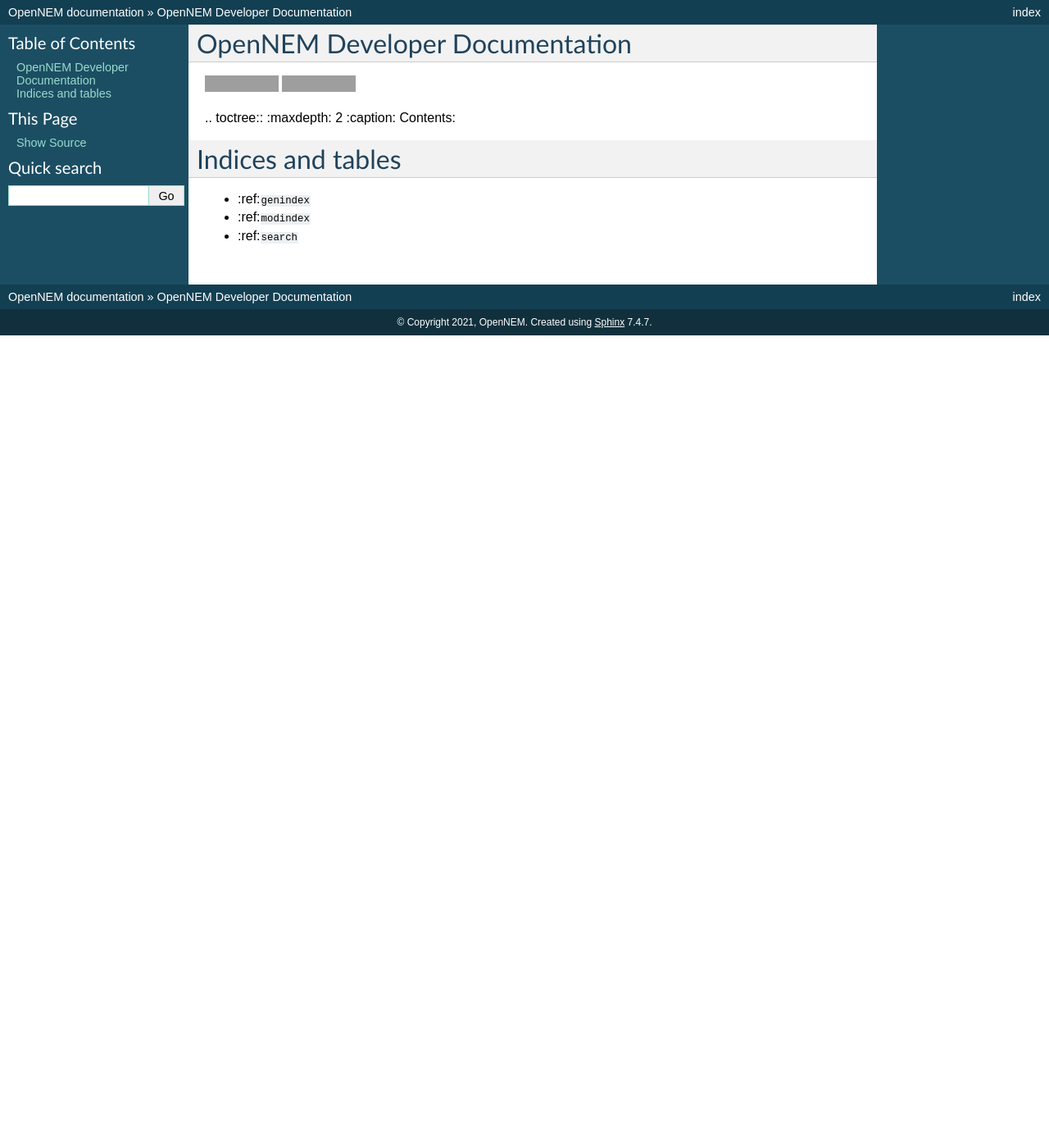
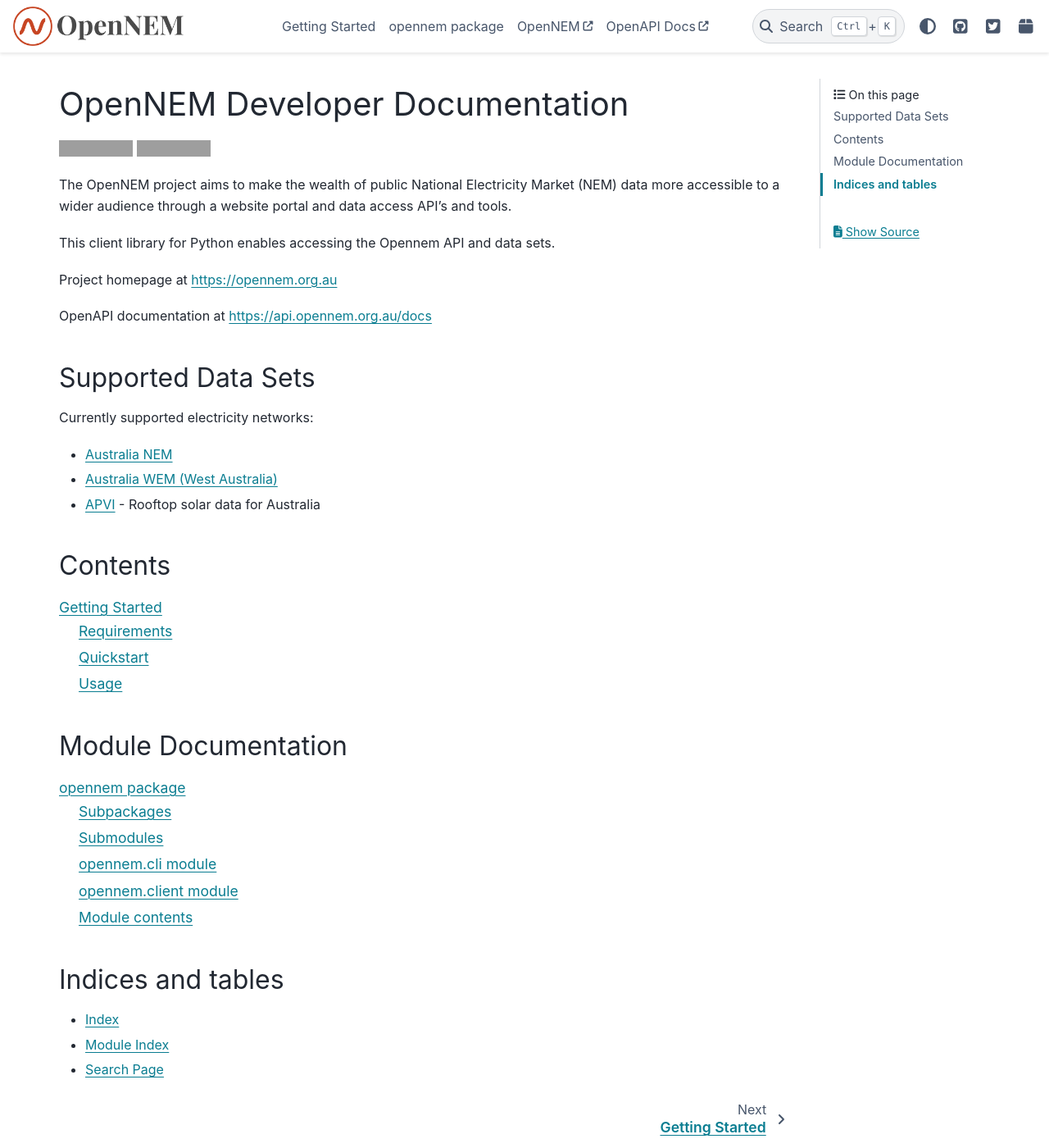
Before and after one commit to opennem/opennempy, a Sphinx documentation site: the page built from source/index.md, in a window 1280 px wide and 1400 px high. Shown: the whole window at 82% size. Built offline with Sphinx 7.4.7 and the PyData theme 0.15.4, drawn with Linux system fonts in a browser that asks for light colours; some of the changed text lies outside the part shown; grey boxes are pictures that could not be loaded.

Commit message:
FEAT: Doc theme

````diff
--- a/pyproject.toml
+++ b/pyproject.toml
@@ -53,6 +53,7 @@
 myst-parser = "^0.13.5"
 pydocstyle = "^6.0.0"
 sphinx-autobuild = "^2021.3.14"
+pydata-sphinx-theme = "^0.5.1"
 
 [tool.poetry.scripts]
 opennem = 'opennem.cli:main'
--- a/source/conf.py
+++ b/source/conf.py
@@ -43,7 +43,32 @@
 # The theme to use for HTML and HTML Help pages.  See the documentation for
 # a list of builtin themes.
 #
-html_theme = "classic"
+html_theme = "pydata_sphinx_theme"
+html_logo = "_static/logo.png"
+
+html_theme_options = {
+    "icon_links": [
+        {
+            "name": "GitHub",
+            "url": "https://github.com/opennem/opennempy",
+            "icon": "fab fa-github-square",
+        },
+        {
+            "name": "Twitter",
+            "url": "https://twitter.com/opennem",
+            "icon": "fab fa-twitter-square",
+        },
+        {
+            "name": "PyPI",
+            "url": "https://pypi.org/project/opennem/",
+            "icon": "fas fa-box",
+        },
+    ],
+    "external_links": [
+        {"name": "OpenNEM", "url": "https://opennem.org.au"},
+        {"name": "OpenAPI Docs", "url": "https://api.opennem.org.au/docs"},
+    ],
+}
 
 # Add any paths that contain custom static files (such as style sheets) here,
 # relative to this directory. They are copied after the builtin static files,
--- a/source/index.md
+++ b/source/index.md
@@ -2,15 +2,41 @@
 
 ![PyPI](https://img.shields.io/pypi/v/opennem) ![PyPI - License](https://img.shields.io/pypi/l/opennem)
 
-.. toctree::
-   :maxdepth: 2
-   :caption: Contents:
 
+The OpenNEM project aims to make the wealth of public National Electricity Market (NEM) data more accessible to a wider audience through a website portal and data access API's and tools.
 
+This client library for Python enables accessing the Opennem API and data sets.
 
-Indices and tables
-==================
+Project homepage at [https://opennem.org.au](https://opennem.org.au)
 
-* :ref:`genindex`
-* :ref:`modindex`
-* :ref:`search`
+OpenAPI documentation at [https://api.opennem.org.au/docs](https://api.opennem.org.au/docs)
+
+## Supported Data Sets
+
+Currently supported electricity networks:
+
+* [Australia NEM](https://www.nemweb.com.au/)
+* [Australia WEM (West Australia)](http://data.wa.aemo.com.au/)
+* [APVI](https://apvi.org.au) - Rooftop solar data for Australia
+
+## Contents
+
+```{toctree}
+:maxdepth: 2
+
+quickstart
+```
+
+## Module Documentation
+
+```{toctree}
+:maxdepth: 2
+
+opennem/opennem
+```
+
+## Indices and tables
+
+* {ref}`genindex`
+* {ref}`modindex`
+* {ref}`search`
````
Also changed, not shown: requirements-dev.txt (+51 -1 lines), source/opennem/modules.rst (added, +7 -0 lines), source/opennem/opennem.core.rst (added, +61 -0 lines), source/opennem/opennem.rst (added, +40 -0 lines), source/opennem/opennem.schema.rst (added, +77 -0 lines), source/opennem/opennem.settings.rst (added, +37 -0 lines), source/opennem/opennem.utils.rst (added, +29 -0 lines), source/quickstart.md (added, +17 -0 lines), source/_static/logo.png (added), 2 other files.
